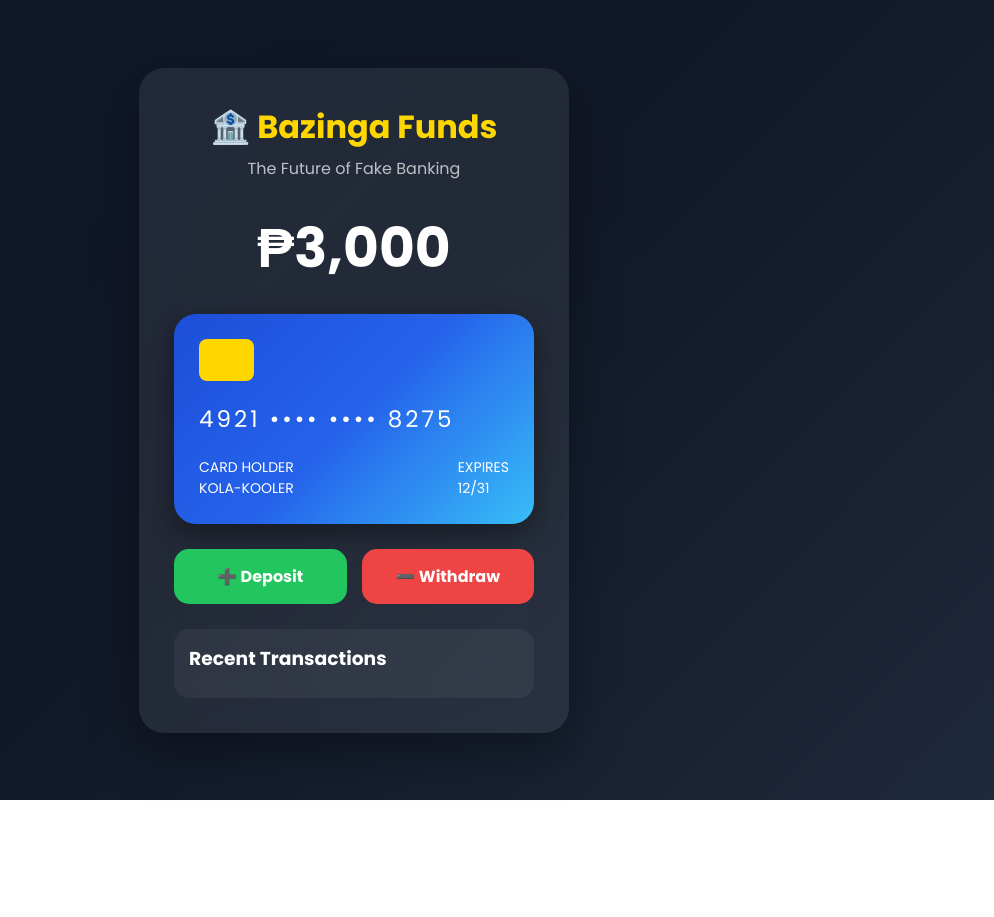
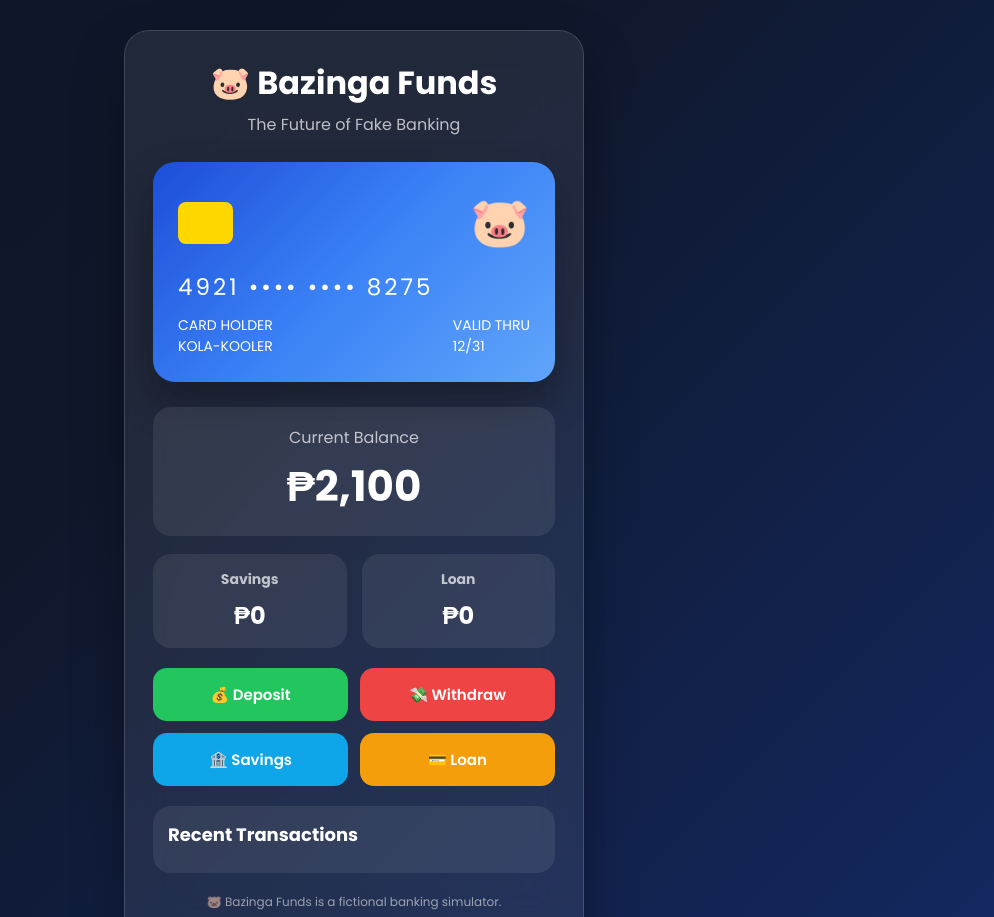
Before and after one commit to Kola-Kooler/bazinga-funds, a plain HTML site: page index.html in a window 1280 px wide. Shown: the top 917 px of the page, without its empty margins (286-1280 px from the left). Before the commit the page ends 800 px from the top, so only its background shows below. Drawn offline with Linux system fonts and the light colour scheme.

Commit message:
Refactor index.html for improved layout and functionality
Updated HTML structure, styles, and JavaScript functionality for Bazinga Funds. Added new elements and improved existing features.

```diff
--- a/index.html
+++ b/index.html
@@ -1,12 +1,14 @@
 <!DOCTYPE html>
 <html lang="en">
+
 <head>
+
 <meta charset="UTF-8">
-<meta name="viewport" content="width=device-width, initial-scale=1.0">
+<meta name="viewport" content="width=device-width,initial-scale=1">
 
-<title>Bazinga Funds</title>
+<title>Bazinga Funds 🐷</title>
 
-<link href="https://fonts.googleapis.com/css2?family=Poppins:wght@300;400;600;700&display=swap" rel="stylesheet">
+<link href="https://fonts.googleapis.com/css2?family=Poppins:wght@300;400;500;600;700&display=swap" rel="stylesheet">
 
 <style>
 
@@ -19,30 +21,58 @@ font-family:Poppins,sans-serif;
 
 body{
 
-background:linear-gradient(135deg,#0f172a,#111827,#1e293b);
-height:100vh;
+background:
+linear-gradient(135deg,#081420,#0f172a,#1d4ed8);
+
+background-size:400% 400%;
+
+animation:bg 15s infinite alternate;
+
+color:white;
+
 display:flex;
+
 justify-content:center;
+
 align-items:center;
-color:white;
+
+min-height:100vh;
+
+padding:30px;
 
 }
 
-.card{
+@keyframes bg{
 
-width:430px;
+0%{background-position:left;}
+100%{background-position:right;}
+
+}
+
+.container{
+
+width:460px;
+
 background:rgba(255,255,255,.08);
-backdrop-filter:blur(20px);
+
+backdrop-filter:blur(22px);
+
 border-radius:25px;
-padding:35px;
-box-shadow:0 20px 50px rgba(0,0,0,.35);
+
+padding:28px;
+
+box-shadow:0 25px 50px rgba(0,0,0,.35);
+
+border:1px solid rgba(255,255,255,.15);
 
 }
 
 h1{
 
 text-align:center;
-color:#FFD700;
+
+font-size:32px;
+
 margin-bottom:5px;
 
 }
@@ -50,39 +80,67 @@ margin-bottom:5px;
 .subtitle{
 
 text-align:center;
+
 opacity:.7;
+
 margin-bottom:25px;
 
 }
 
-.balance{
+.card{
 
-font-size:55px;
-font-weight:bold;
-text-align:center;
+background:linear-gradient(135deg,#1d4ed8,#3b82f6,#60a5fa);
+
+height:220px;
+
+border-radius:22px;
+
+padding:25px;
+
+display:flex;
+
+flex-direction:column;
+
+justify-content:space-between;
+
+box-shadow:0 20px 40px rgba(0,0,0,.3);
+
 margin-bottom:25px;
+
+transition:.3s;
 
 }
 
-.bankcard{
+.card:hover{
 
-height:210px;
-border-radius:22px;
-background:linear-gradient(135deg,#1d4ed8,#2563eb,#38bdf8);
-padding:25px;
+transform:rotateX(5deg) rotateY(-5deg);
+
+}
+
+.top{
+
 display:flex;
-flex-direction:column;
+
 justify-content:space-between;
-box-shadow:0 10px 30px rgba(0,0,0,.4);
-margin-bottom:25px;
+
+align-items:center;
+
+}
+
+.pig{
+
+font-size:48px;
 
 }
 
 .chip{
 
 width:55px;
+
 height:42px;
+
 background:gold;
+
 border-radius:8px;
 
 }
@@ -90,6 +148,7 @@ border-radius:8px;
 .number{
 
 font-size:23px;
+
 letter-spacing:3px;
 
 }
@@ -97,43 +156,112 @@ letter-spacing:3px;
 .bottom{
 
 display:flex;
+
 justify-content:space-between;
+
 font-size:14px;
+
+}
+
+.balanceBox{
+
+background:rgba(255,255,255,.08);
+
+padding:18px;
+
+border-radius:18px;
+
+margin-bottom:18px;
+
+text-align:center;
+
+}
+
+.balanceTitle{
+
+opacity:.7;
+
+}
+
+.balance{
+
+font-size:42px;
+
+font-weight:bold;
+
+margin-top:5px;
+
+}
+
+.grid{
+
+display:grid;
+
+grid-template-columns:1fr 1fr;
+
+gap:15px;
+
+margin-bottom:20px;
+
+}
+
+.smallBox{
+
+background:rgba(255,255,255,.08);
+
+padding:15px;
+
+border-radius:18px;
+
+text-align:center;
+
+}
+
+.smallBox h3{
+
+font-size:14px;
+
+opacity:.7;
+
+margin-bottom:8px;
+
+}
+
+.smallBox p{
+
+font-size:24px;
+
+font-weight:bold;
 
 }
 
 .buttons{
 
 display:grid;
+
 grid-template-columns:1fr 1fr;
-gap:15px;
-margin-bottom:25px;
+
+gap:12px;
+
+margin-bottom:20px;
 
 }
 
 button{
 
+padding:15px;
+
 border:none;
-padding:15px;
-border-radius:15px;
-font-size:16px;
-font-weight:bold;
+
+border-radius:14px;
+
+font-size:15px;
+
+font-weight:600;
+
 cursor:pointer;
-transition:.25s;
 
-}
-
-.add{
-
-background:#22c55e;
-color:white;
-
-}
-
-.remove{
-
-background:#ef4444;
-color:white;
+transition:.2s;
 
 }
 
@@ -143,28 +271,85 @@ transform:translateY(-3px);
 
 }
 
-.history{
+.deposit{
 
-background:rgba(255,255,255,.05);
-padding:15px;
-border-radius:15px;
-max-height:180px;
-overflow:auto;
+background:#22c55e;
+
+color:white;
 
 }
 
-.history h3{
+.withdraw{
+
+background:#ef4444;
+
+color:white;
+
+}
+
+.savings{
+
+background:#0ea5e9;
+
+color:white;
+
+}
+
+.loan{
+
+background:#f59e0b;
+
+color:white;
+
+}
+
+.history{
+
+background:rgba(255,255,255,.08);
+
+padding:15px;
+
+border-radius:18px;
+
+}
+
+.history h2{
+
+font-size:18px;
 
 margin-bottom:10px;
 
 }
 
-.item{
+#transactions{
+
+max-height:220px;
+
+overflow-y:auto;
+
+}
+
+.transaction{
 
 display:flex;
+
 justify-content:space-between;
+
 padding:8px 0;
+
 border-bottom:1px solid rgba(255,255,255,.08);
+
+}
+
+footer{
+
+margin-top:20px;
+
+text-align:center;
+
+font-size:12px;
+
+opacity:.55;
 
 }
 
@@ -174,21 +359,25 @@ border-bottom:1px solid rgba(255,255,255,.08);
 
 <body>
 
-<div class="card">
+<div class="container">
 
-<h1>🏦 Bazinga Funds</h1>
+<h1>🐷 Bazinga Funds</h1>
 
 <p class="subtitle">
 The Future of Fake Banking
 </p>
 
-<div class="balance" id="balance">
-₱3,000
+<div class="card">
+
+<div class="top">
+
+<div class="chip"></div>
+
+<div class="pig">
+🐷
 </div>
 
-<div class="bankcard">
-
-<div class="chip"></div>
+</div>
 
 <div class="number">
 4921 •••• •••• 8275
@@ -205,7 +394,7 @@ KOLA-KOOLER
 
 <div>
 
-EXPIRES<br>
+VALID THRU<br>
 12/31
 
 </div>
@@ -214,38 +403,130 @@ EXPIRES<br>
 
 </div>
 
+<div class="balanceBox">
+
+<div class="balanceTitle">
+Current Balance
+</div>
+
+<div class="balance" id="balance">
+₱2,100
+</div>
+
+</div>
+
+<div class="grid">
+
+<div class="smallBox">
+
+<h3>Savings</h3>
+
+<p id="savings">
+₱0
+</p>
+
+</div>
+
+<div class="smallBox">
+
+<h3>Loan</h3>
+
+<p id="loan">
+₱0
+</p>
+
+</div>
+
+</div>
+
 <div class="buttons">
 
-<button class="add" onclick="deposit()">
-➕ Deposit
+<button class="deposit" onclick="deposit()">
+💰 Deposit
 </button>
 
-<button class="remove" onclick="withdraw()">
-➖ Withdraw
+<button class="withdraw" onclick="withdrawMoney()">
+💸 Withdraw
+</button>
+
+<button class="savings" onclick="saveMoney()">
+🏦 Savings
+</button>
+
+<button class="loan" onclick="loanMoney()">
+💳 Loan
 </button>
 
 </div>
 
 <div class="history">
 
-<h3>Recent Transactions</h3>
+<h2>Recent Transactions</h2>
 
 <div id="transactions"></div>
 
 </div>
 
+<footer>
+
+🐷 Bazinga Funds is a fictional banking simulator.
+
+</footer>
+
 </div>
 
+<!-- JavaScript goes here in Part 2 -->
+
+</body>
+</html>
 <script>
 
-let balance=3000;
+let balance = Number(localStorage.getItem("balance")) || 2100;
+let savings = Number(localStorage.getItem("savings")) || 0;
+let loan = Number(localStorage.getItem("loan")) || 0;
 
-const history=[];
+let history =
+JSON.parse(localStorage.getItem("history")) || [];
+
+function save(){
+
+localStorage.setItem("balance",balance);
+localStorage.setItem("savings",savings);
+localStorage.setItem("loan",loan);
+localStorage.setItem("history",JSON.stringify(history));
+
+}
+
+function addHistory(type,amount){
+
+history.push({
+
+type:type,
+amount:amount,
+time:new Date().toLocaleString()
+
+});
+
+if(history.length>30){
+
+history.shift();
+
+}
+
+save();
+
+}
 
 function update(){
 
 document.getElementById("balance").innerHTML=
 "₱"+balance.toLocaleString();
+
+document.getElementById("savings").innerHTML=
+"₱"+savings.toLocaleString();
+
+document.getElementById("loan").innerHTML=
+"₱"+loan.toLocaleString();
 
 const area=document.getElementById("transactions");
 
@@ -254,45 +535,48 @@ area.innerHTML="";
 history.slice().reverse().forEach(item=>{
 
 area.innerHTML+=`
-<div class="item">
-<span>${item.type}</span>
-<span>${item.amount}</span>
+<div class="transaction">
+<div>
+
+<b>${item.type}</b><br>
+<small>${item.time}</small>
+
+</div>
+
+<div>${item.amount}</div>
+
 </div>
 `;
 
 });
 
+save();
+
 }
 
 function deposit(){
 
-let amount=parseFloat(prompt("Deposit Amount"));
+let amount=parseInt(prompt("Deposit amount"));
 
-if(isNaN(amount)||amount<=0)return;
+if(!amount || amount<=0)return;
 
 balance+=amount;
 
-history.push({
-
-type:"💰 Deposit",
-
-amount:"+₱"+amount.toLocaleString()
-
-});
+addHistory("💰 Deposit","+₱"+amount.toLocaleString());
 
 update();
 
 }
 
-function withdraw(){
+function withdrawMoney(){
 
-let amount=parseFloat(prompt("Withdraw Amount"));
+let amount=parseInt(prompt("Withdraw amount"));
 
-if(isNaN(amount)||amount<=0)return;
+if(!amount || amount<=0)return;
 
 if(amount>balance){
 
-alert("Insufficient Funds!");
+alert("Insufficient funds.");
 
 return;
 
@@ -300,22 +584,110 @@ return;
 
 balance-=amount;
 
-history.push({
-
-type:"💸 Withdrawal",
-
-amount:"-₱"+amount.toLocaleString()
-
-});
+addHistory("💸 Withdraw","-₱"+amount.toLocaleString());
 
 update();
+
+}
+
+function saveMoney(){
+
+let amount=parseInt(prompt("Move to savings"));
+
+if(!amount || amount<=0)return;
+
+if(amount>balance){
+
+alert("Not enough balance.");
+
+return;
+
+}
+
+balance-=amount;
+
+savings+=amount;
+
+addHistory("🏦 Savings","₱"+amount.toLocaleString());
+
+update();
+
+}
+
+function loanMoney(){
+
+let amount=parseInt(prompt("Loan amount"));
+
+if(!amount || amount<=0)return;
+
+loan+=amount;
+
+balance+=amount;
+
+addHistory("💳 Loan","+₱"+amount.toLocaleString());
+
+update();
+
+}
+
+function repayLoan(){
+
+if(loan<=0){
+
+alert("No active loan.");
+
+return;
+
+}
+
+let amount=parseInt(prompt("Repay loan"));
+
+if(!amount || amount<=0)return;
+
+if(amount>balance){
+
+alert("Not enough balance.");
+
+return;
+
+}
+
+if(amount>loan){
+
+amount=loan;
+
+}
+
+balance-=amount;
+
+loan-=amount;
+
+addHistory("✅ Loan Payment","-₱"+amount.toLocaleString());
+
+update();
+
+}
+
+function resetBank(){
+
+if(confirm("Reset Bazinga Funds?")){
+
+balance=2100;
+
+loan=0;
+
+savings=0;
+
+history=[];
+
+save();
+
+update();
+
+}
 
 }
 
 update();
 
 </script>
-
-</body>
-
-</html>
```
